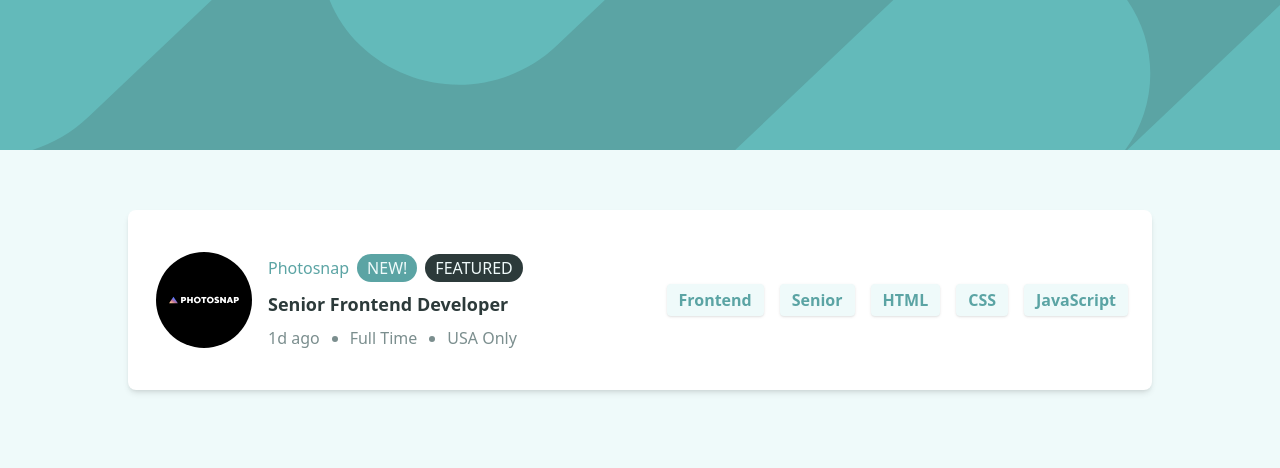
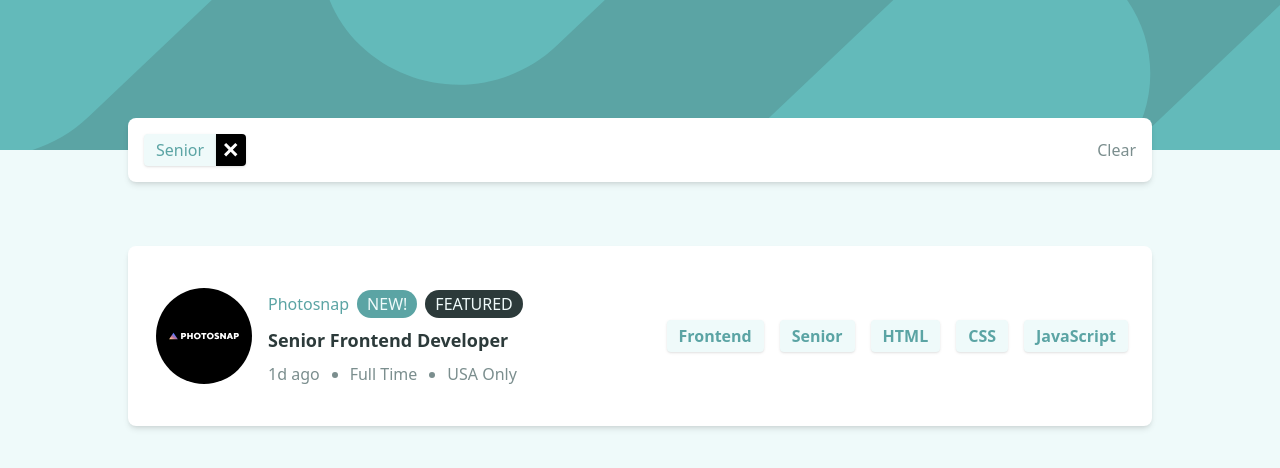
Before and after one commit to Imoyemi-1/Static-job-filtering-app, a React (Vite) app: page / in a window 1280 px wide. Both pictures are taken after a click on the item "Senior". Shown: the top 468 px of the page. Built offline with nearby package versions, Linux system fonts and the light colour scheme.

Commit message:
feat: added filter bar component

```diff
--- a/src/components/mainPage.jsx
+++ b/src/components/mainPage.jsx
@@ -1,9 +1,16 @@
 import JobCard from './JobCard';
-import { useState } from 'react';
+import { useState, useRef, useEffect } from 'react';
 import data from '/data.json';
 
 function MainPage() {
   const [jobFilter, setJobFilter] = useState([]);
+  const [filterHeight, setFilterHeight] = useState(0);
+
+  // refs for filter div and main div
+  const filterRef = useRef(null);
+  const mainRef = useRef(null);
+
+  // filter job data based on jobFilter state array
 
   const filteredJobs = data.filter((job) => {
     const tags = [job.role, job.level, ...job.languages, ...job.tools];
@@ -16,11 +23,57 @@ function MainPage() {
     setJobFilter((prev) => (prev.includes(word) ? prev : [...prev, word]));
   };
 
+  useEffect(() => {
+    // set the height of the filter bar to a CSS variable
+    if (filterRef.current) {
+      const height = filterRef.current.offsetHeight;
+      setFilterHeight(height);
+      mainRef.current.style.paddingTop = `${height + 32}px`;
+    }
+
+    window.addEventListener('resize', () => {
+      if (filterRef.current) {
+        const height = filterRef.current.offsetHeight;
+        setFilterHeight(height);
+        mainRef.current.style.paddingTop = `${height + 32}px`;
+      }
+    });
+
+    return () => {
+      window.removeEventListener('resize', () => {});
+    };
+  }, [filterHeight, jobFilter]);
+
   return (
-    <main className='flex flex-col md:items-center  gap-y-14 p-6 md:gap-y-6 pt-15 bg-green-c-50 min-h-screen'>
+    <main
+      ref={mainRef}
+      className='relative h-fit flex flex-col md:items-center  gap-y-14 p-6 md:gap-y-6  pt-15 bg-green-c-50 min-h-screen'
+    >
       {filteredJobs.map((job) => (
         <JobCard key={job.id} job={job} setFilteredJob={setFilteredJob} />
       ))}
+      {!jobFilter.length ? null : (
+        <div
+          ref={filterRef}
+          className='absolute -top-8 left-[1.5rem] right-[1.5rem] p-4 flex items-center justify-between bg-white rounded-lg max-w-[1024px] mx-auto shadow-md'
+        >
+          <div className='flex gap-3 flex-wrap'>
+            {jobFilter.map((job) => (
+              <div className='flex ' key={job}>
+                <p className='bg-green-c-50 px-3 py-1 rounded-bl-sm rounded-tl-sm shadow-sm font-medium text-green-c-400 '>
+                  {job}
+                </p>
+                <button className='p-1 bg-black rounded-br-sm rounded-tr-sm shadow-sm px-2'>
+                  <img src='/images/icon-remove.svg' alt='remove-icon' />
+                </button>
+              </div>
+            ))}
+          </div>
+          <button className='text-gray-c-400 font-medium hover:text-green-c-400 hover:underline underline-offset-1 transition-colors duration-300 cursor-pointer'>
+            Clear
+          </button>
+        </div>
+      )}
     </main>
   );
 }
```
